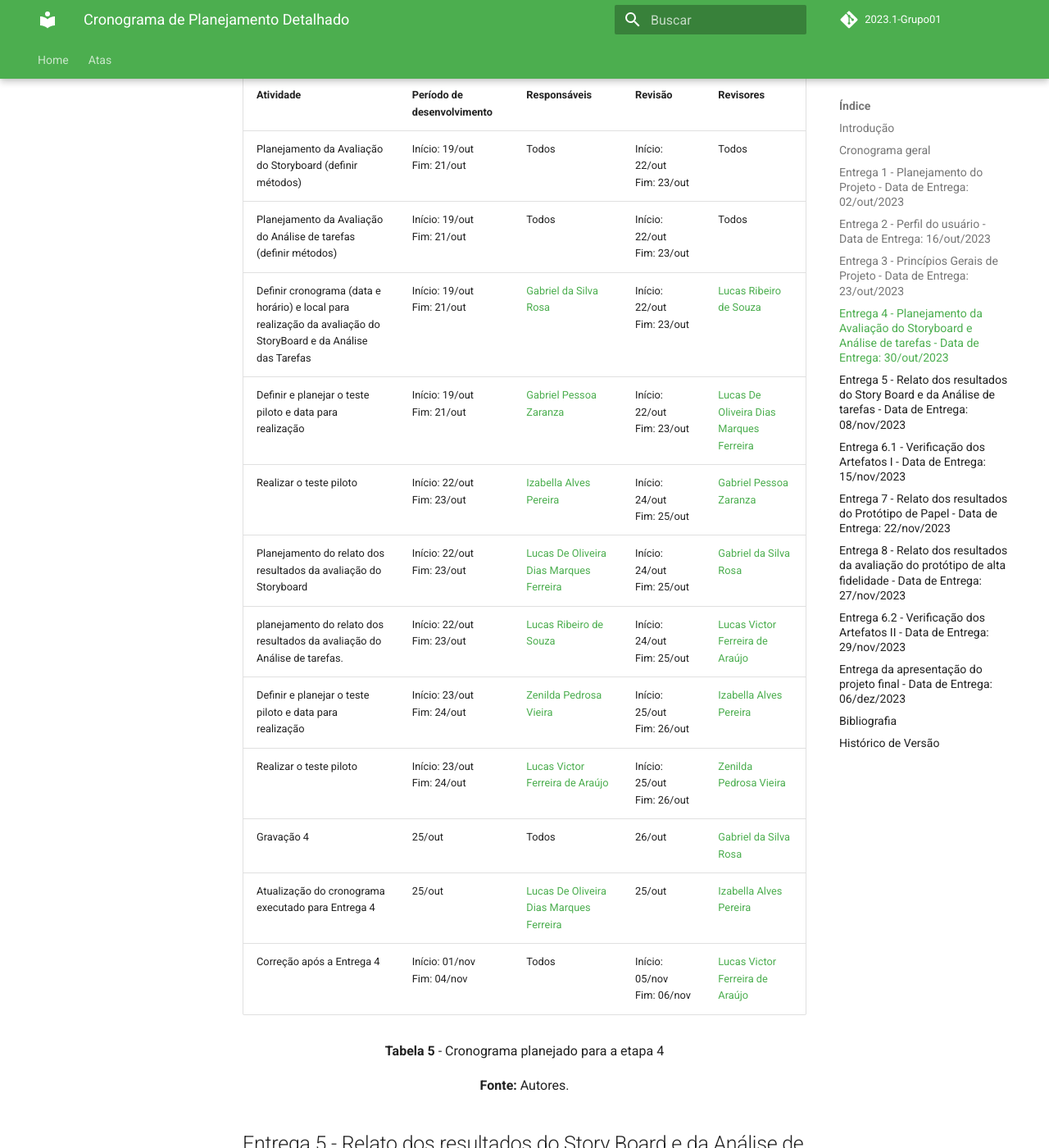
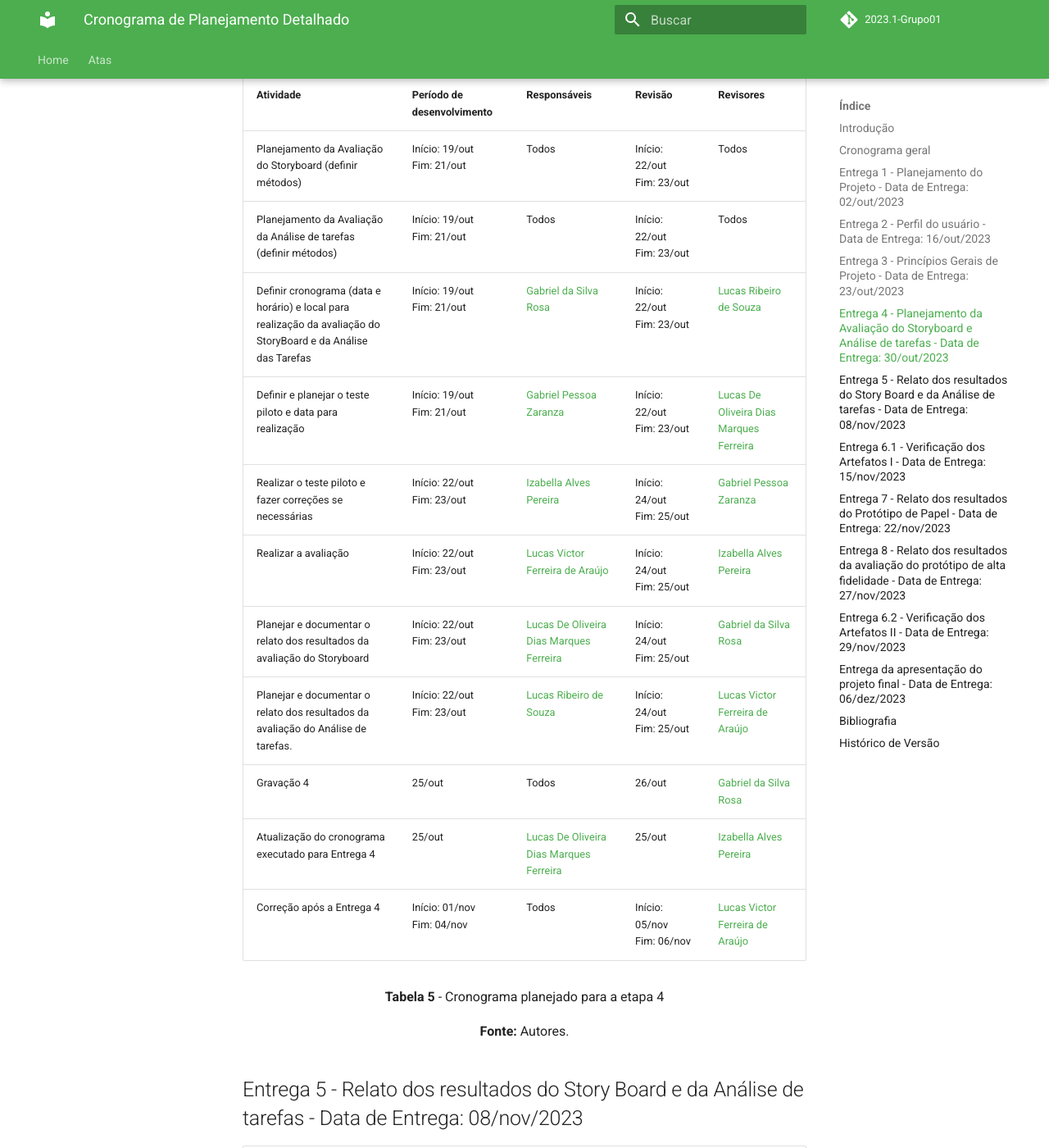
Before and after one commit to Interacao-Humano-Computador/2023.2-NotaLegal, an MkDocs documentation site: the page built from docs/planejamento do projeto/cronograma_planejado.md, in a window 1280 px wide and 1400 px high, scrolled down 6157 px. Shown: the whole window at 82% size. Built offline with MkDocs 1.6.1 and Material for MkDocs 9.7.7, drawn with Linux system fonts in a browser that asks for light colours; comment, search, counter and statistics services are not loaded.

Commit message:
ultimas alteracoes nos cronogramas executado e planejado
co-authored-by: Gabriel Rosa <gabriel10919@outlook.com>

```diff
--- a/docs/planejamento do projeto/cronograma_planejado.md
+++ b/docs/planejamento do projeto/cronograma_planejado.md
@@ -91,14 +91,13 @@ Neste documento, vamos explorar a importância do planejamento de um cronograma
 | Atividade | Período de desenvolvimento | Responsáveis | Revisão | Revisores |
 | --------- | --------- | ------- | ------- | ------- |
 | Planejamento da Avaliação do Storyboard (definir métodos) | Início: 19/out <br> Fim: 21/out | Todos | Início: 22/out <br> Fim: 23/out | Todos |
-| Planejamento da Avaliação do Análise de tarefas (definir métodos) | Início: 19/out <br> Fim: 21/out | Todos | Início: 22/out <br> Fim: 23/out | Todos |
+| Planejamento da Avaliação da Análise de tarefas (definir métodos) | Início: 19/out <br> Fim: 21/out | Todos | Início: 22/out <br> Fim: 23/out | Todos |
 | Definir cronograma (data e horário) e local para realização da avaliação do StoryBoard e da Análise das Tarefas | Início: 19/out <br> Fim: 21/out | [Gabriel da Silva Rosa](https://github.com/gabrielrosa09) | Início: 22/out <br> Fim: 23/out | [Lucas Ribeiro de Souza](https://github.com/lucassouzs) |
 | Definir e planejar o teste piloto e data para realização | Início: 19/out <br> Fim: 21/out | [Gabriel Pessoa Zaranza](https://github.com/GZaranza) | Início: 22/out <br> Fim: 23/out | [Lucas De Oliveira Dias Marques Ferreira](https://github.com/LucasOliveiraDiasMarquesFerreira) |
-| Realizar o teste piloto | Início: 22/out <br> Fim: 23/out | [Izabella Alves Pereira](https://github.com/izabellaalves) | Início: 24/out <br> Fim: 25/out | [Gabriel Pessoa Zaranza](https://github.com/GZaranza) |
-| Planejamento do relato dos resultados da avaliação do Storyboard | Início: 22/out <br> Fim: 23/out | [Lucas De Oliveira Dias Marques Ferreira](https://github.com/LucasOliveiraDiasMarquesFerreira) | Início: 24/out <br> Fim: 25/out | [Gabriel da Silva Rosa](https://github.com/gabrielrosa09) |
-| planejamento do relato dos resultados da avaliação do Análise de tarefas. | Início: 22/out <br> Fim: 23/out | [Lucas Ribeiro de Souza](https://github.com/lucassouzs) | Início: 24/out <br> Fim: 25/out | [Lucas Victor Ferreira de Araújo](https://github.com/Lucas13032003) |
-| Definir e planejar o teste piloto e data para realização | Início: 23/out <br> Fim: 24/out | [Zenilda Pedrosa Vieira](https://github.com/zenildavieira) | Início: 25/out <br> Fim: 26/out | [Izabella Alves Pereira](https://github.com/izabellaalves) |
-| Realizar o teste piloto | Início: 23/out <br> Fim: 24/out | [Lucas Victor Ferreira de Araújo](https://github.com/Lucas13032003) | Início: 25/out <br> Fim: 26/out | [Zenilda Pedrosa Vieira](https://github.com/zenildavieira) |
+| Realizar o teste piloto e fazer correções se necessárias | Início: 22/out <br> Fim: 23/out | [Izabella Alves Pereira](https://github.com/izabellaalves) | Início: 24/out <br> Fim: 25/out | [Gabriel Pessoa Zaranza](https://github.com/GZaranza) |
+| Realizar a avaliação | Início: 22/out <br> Fim: 23/out | [Lucas Victor Ferreira de Araújo](https://github.com/Lucas13032003) | Início: 24/out <br> Fim: 25/out | [Izabella Alves Pereira](https://github.com/izabellaalves) |
+| Planejar e documentar o relato dos resultados da avaliação do Storyboard | Início: 22/out <br> Fim: 23/out | [Lucas De Oliveira Dias Marques Ferreira](https://github.com/LucasOliveiraDiasMarquesFerreira) | Início: 24/out <br> Fim: 25/out | [Gabriel da Silva Rosa](https://github.com/gabrielrosa09) |
+| Planejar e documentar o relato dos resultados da avaliação do Análise de tarefas. | Início: 22/out <br> Fim: 23/out | [Lucas Ribeiro de Souza](https://github.com/lucassouzs) | Início: 24/out <br> Fim: 25/out | [Lucas Victor Ferreira de Araújo](https://github.com/Lucas13032003) |
 | Gravação 4 | 25/out | Todos | 26/out | [Gabriel da Silva Rosa](https://github.com/gabrielrosa09) |
 | Atualização do cronograma executado para Entrega 4 | 25/out | [Lucas De Oliveira Dias Marques Ferreira](https://github.com/LucasOliveiraDiasMarquesFerreira) | 25/out | [Izabella Alves Pereira](https://github.com/izabellaalves) |
 | Correção após a Entrega 4 | Início: 01/nov <br> Fim: 04/nov | Todos | Início: 05/nov <br> Fim: 06/nov | [Lucas Victor Ferreira de Araújo](https://github.com/Lucas13032003) |
```
